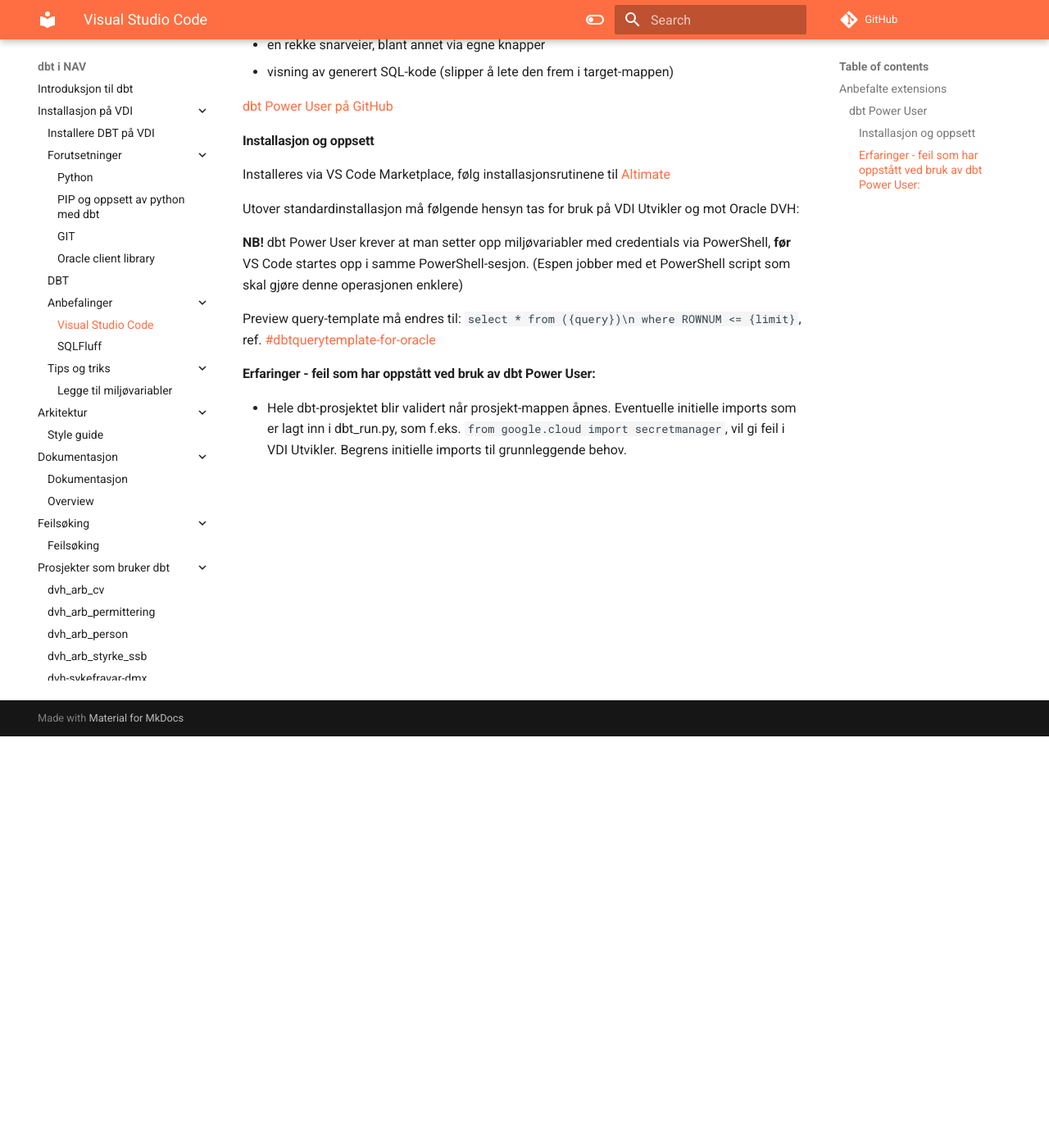
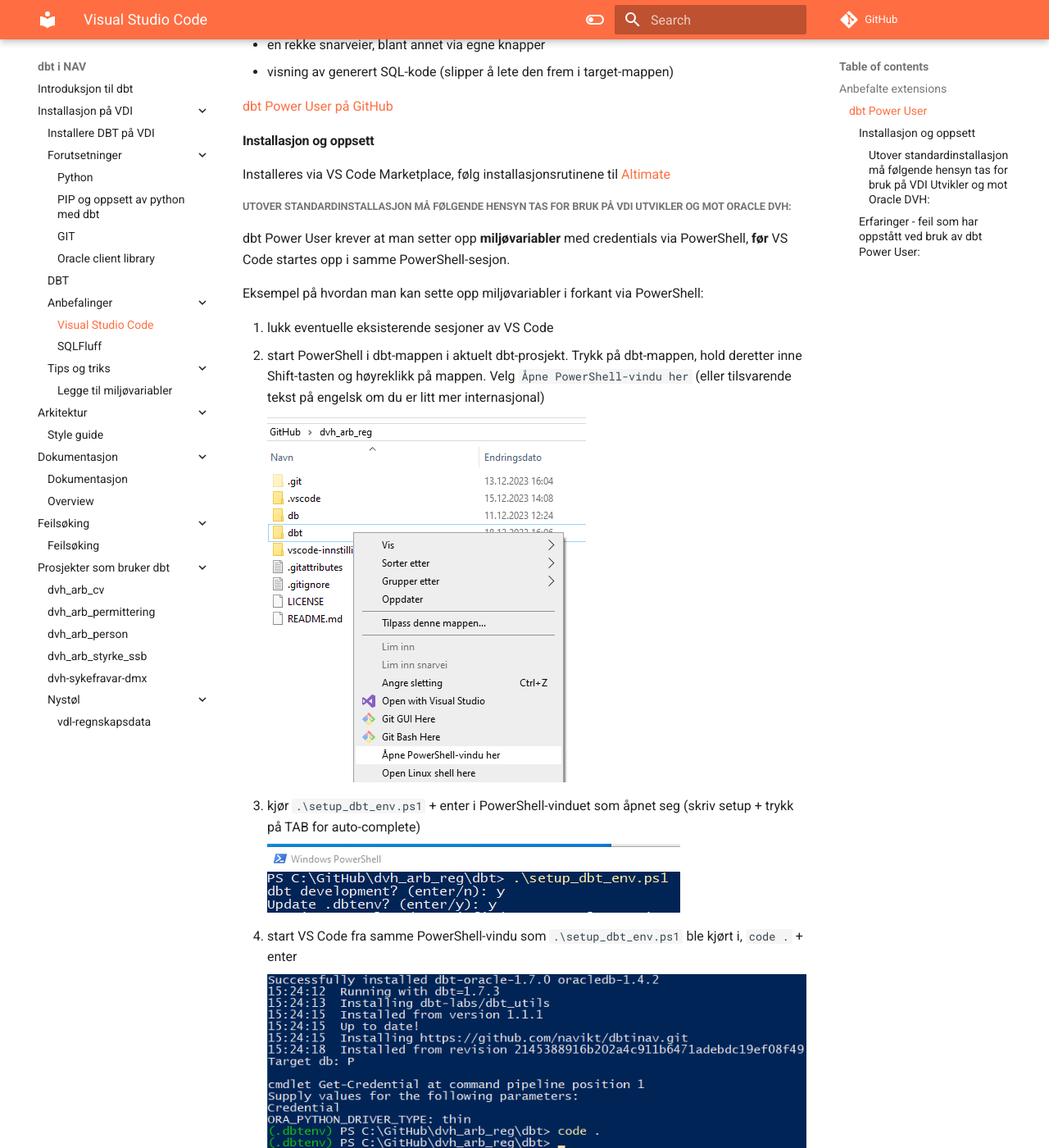
Before and after one commit to navikt/dbt-i-nav, an MkDocs documentation site: the page built from docs/Installasjon-på-VDI/vscode.md, in a window 1280 px wide and 1400 px high, scrolled down 502 px. Shown: the whole window at 82% size. Built offline with MkDocs 1.6.1 and Material for MkDocs 9.7.7, drawn with Linux system fonts in a browser that asks for light colours; comment, search, counter and statistics services are not loaded; some of the changed text lies outside the part shown.

Commit message:
eksempel på miljøvariabel til power user

```diff
--- a/docs/Installasjon-på-VDI/vscode.md
+++ b/docs/Installasjon-på-VDI/vscode.md
@@ -20,12 +20,28 @@
 #### Installasjon og oppsett
 Installeres via VS Code Marketplace, følg installasjonsrutinene til [Altimate](https://docs.myaltimate.com/)
 
-Utover standardinstallasjon må følgende hensyn tas for bruk på VDI Utvikler og mot Oracle DVH:
+##### Utover standardinstallasjon må følgende hensyn tas for bruk på VDI Utvikler og mot Oracle DVH:
 
-**NB!** dbt Power User krever at man setter opp miljøvariabler med credentials via PowerShell, **før** VS Code startes opp i samme PowerShell-sesjon.
+dbt Power User krever at man setter opp **miljøvariabler** med credentials via PowerShell, **før** VS Code startes opp i samme PowerShell-sesjon.
+
+Eksempel på hvordan man kan sette opp miljøvariabler i forkant via PowerShell:
+
+1. lukk eventuelle eksisterende sesjoner av VS Code
+2. start PowerShell i dbt-mappen i aktuelt dbt-prosjekt. Trykk på dbt-mappen, hold deretter inne Shift-tasten og høyreklikk på mappen. Velg `Åpne PowerShell-vindu her` (eller tilsvarende tekst på engelsk om du er litt mer internasjonal)
+
+    ![Åpne mappe i Powershell](vscode/aapne_i_powershell.png)
+
+3. kjør `.\setup_dbt_env.ps1` + enter i PowerShell-vinduet som åpnet seg (skriv setup + trykk på TAB for auto-complete)
+
+    ![Kjør .\setup_dbt_env](vscode/setup_dbt_env.png)
+
+4. start VS Code fra samme PowerShell-vindu som `.\setup_dbt_env.ps1` ble kjørt i, `code .` + enter
+
+    ![Start VS Code](vscode/start_vscode.png)
+
 (Espen jobber med et PowerShell script som skal gjøre denne operasjonen enklere)
 
-Preview query-template må endres til: `select * from ({query})\n where ROWNUM <= {limit}`, ref. [#dbtquerytemplate-for-oracle](https://docs.myaltimate.com/setup/optConfig/#dbtquerytemplate-for-oracle)
+**Preview query**-template må endres til: `select * from ({query})\n where ROWNUM <= {limit}`, ref. [#dbtquerytemplate-for-oracle](https://docs.myaltimate.com/setup/optConfig/#dbtquerytemplate-for-oracle)
 
 
 #### Erfaringer - feil som har oppstått ved bruk av dbt Power User:
```
Also changed, not shown: docs/Installasjon-på-VDI/vscode/aapne_i_powershell.png (added), docs/Installasjon-på-VDI/vscode/setup_dbt_env.png (added), docs/Installasjon-på-VDI/vscode/start_vscode.png (added).
